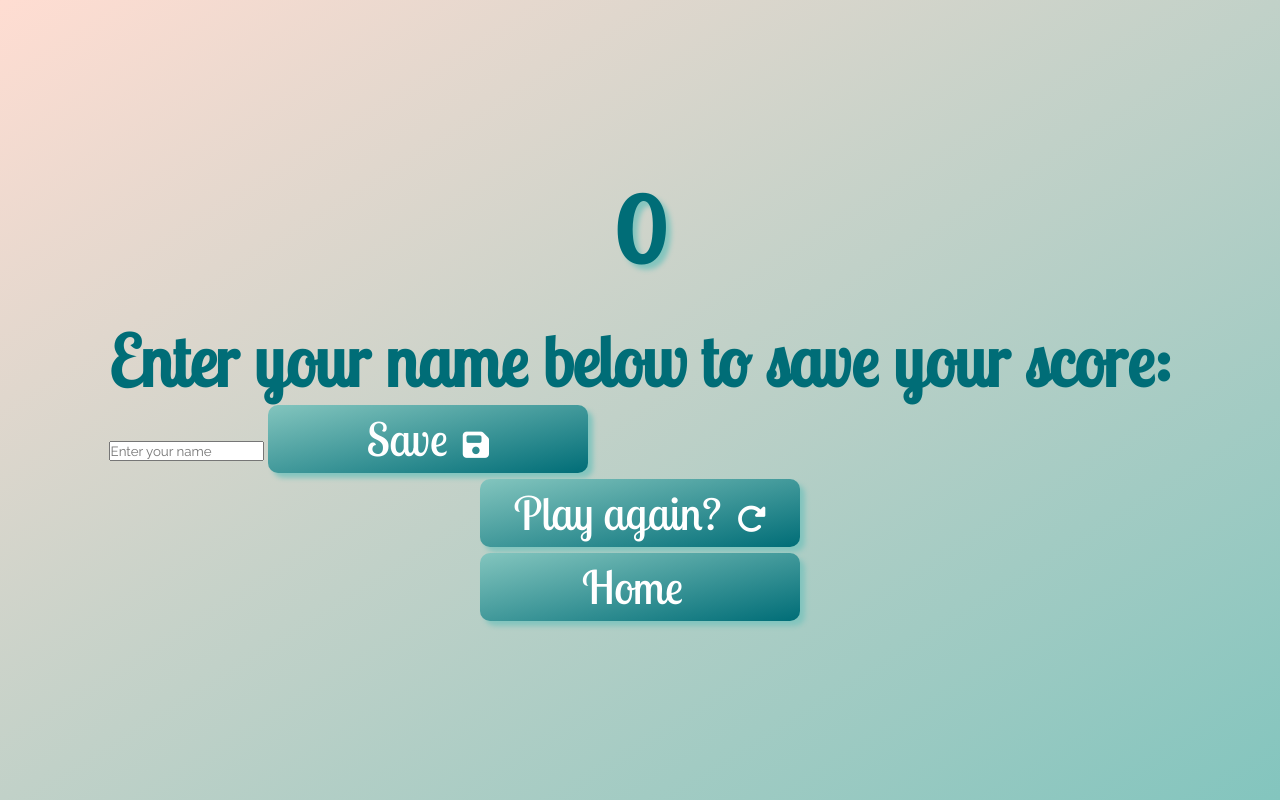
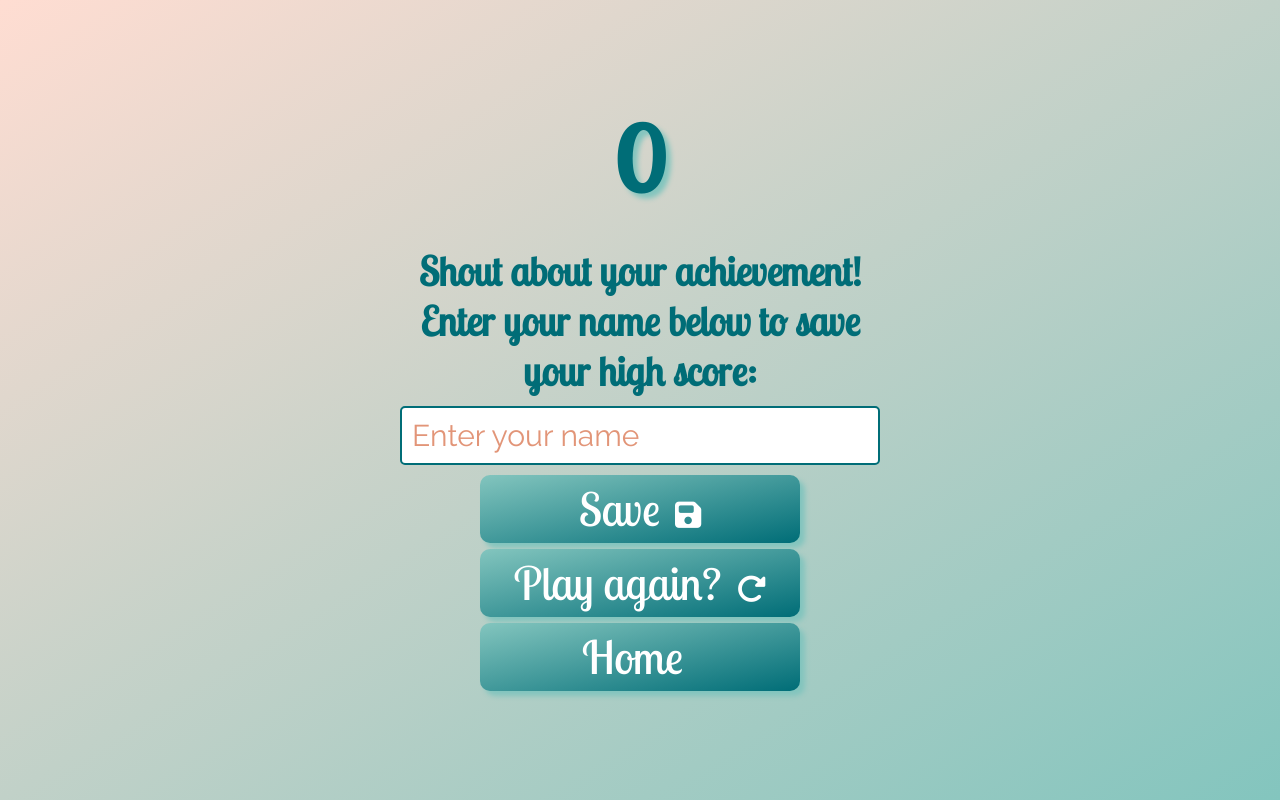
Before and after one commit to NickdevC/Film_Quiz, a plain HTML site: page end.html in a window 1280 px wide. Drawn offline with Linux system fonts and the light colour scheme; some icons are missing.

```diff
--- a/assets/css/style.css
+++ b/assets/css/style.css
@@ -210,6 +210,42 @@ li {
     width: 0%;
 }
 
+/* end page */
+.form-container {
+    width: 100%;
+    display: flex;
+    flex-direction: column;
+    align-items: center;
+    max-width: 30rem;
+}
+
+input {
+    margin-bottom: 5px;
+    width: 20rem;
+    padding: 10px;
+    font-size: 30px;
+    border-radius: 5px;
+    border: 2px solid var(--dark-emerald);
+}
+
+input::placeholder {
+    color: var(--brown);
+}
+
+#username {
+    margin-bottom: 10px;
+    width: 100%;
+    outline: none;
+}
+
+#form-subheading {
+    font-size: 40px;
+    text-align: center;
+    margin-bottom: 10px;
+}
+
+/* media queries */
+
 @media screen and (max-width: 768px) {
     .options-container {
         min-width: 40rem;
--- a/end.html
+++ b/end.html
@@ -14,7 +14,7 @@
         <div id="end" class="flex-column flex-center">
             <h1 id="final-score">0</h1>
             <form class="form-container">
-                <h2 id="form-subheading">Enter your name below to save your score:</h2>
+                <h2 id="form-subheading">Shout about your achievement! <br> Enter your name below to save your high score:</h2>
                 <input type="text" name="name" id="username" placeholder="Enter your name">
                 <button class="btn" id="saveScoreBtn" type="submit" onclick="saveHighScore(event)" disabled>Save <i class="fa-solid fa-floppy-disk"></i></button>
             </form>
```
